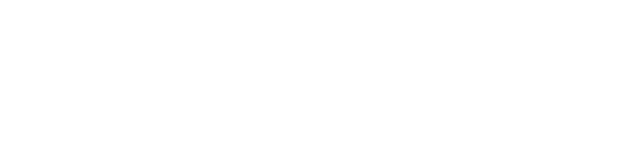
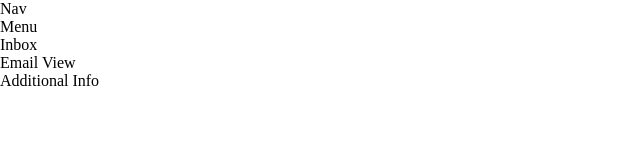
Before and after one commit to SweedalMasih/HTMLCSSPracticeChallenges, a plain HTML site: page 06-Components/06-app-layout.html in a window 1280 px wide. Shown: the whole page, without its empty margins (0-640 px from the left). Drawn offline with Linux system fonts and the light colour scheme.

Commit message:
Section-6 97

```diff
--- a/06-Components/06-app-layout.html
+++ b/06-Components/06-app-layout.html
@@ -4,6 +4,18 @@
     <meta charset="UTF-8" />
     <meta name="viewport" content="width=device-width, initial-scale=1.0" />
     <title>App Layout</title>
+    <style>
+      * {
+        margin: 0;
+        padding: 0;
+      }
+    </style>
   </head>
-  <body></body>
+  <body>
+    <nav>Nav</nav>
+    <menu>Menu</menu>
+    <section>Inbox</section>
+    <main>Email View</main>
+    <aside>Additional Info</aside>
+  </body>
 </html>
```
